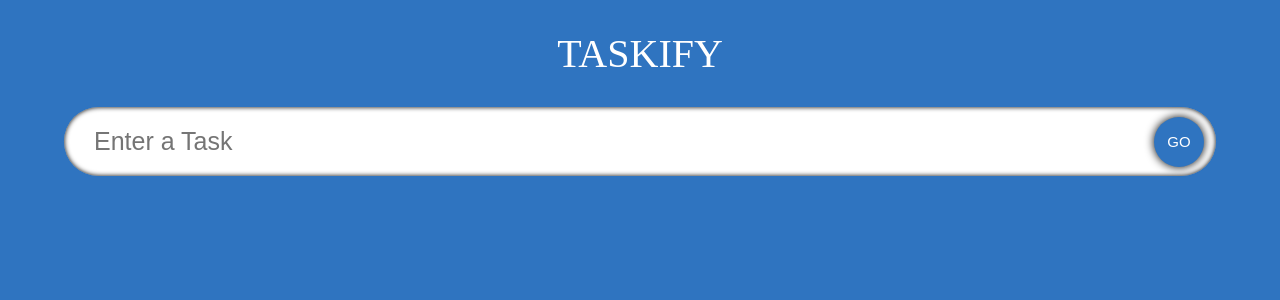
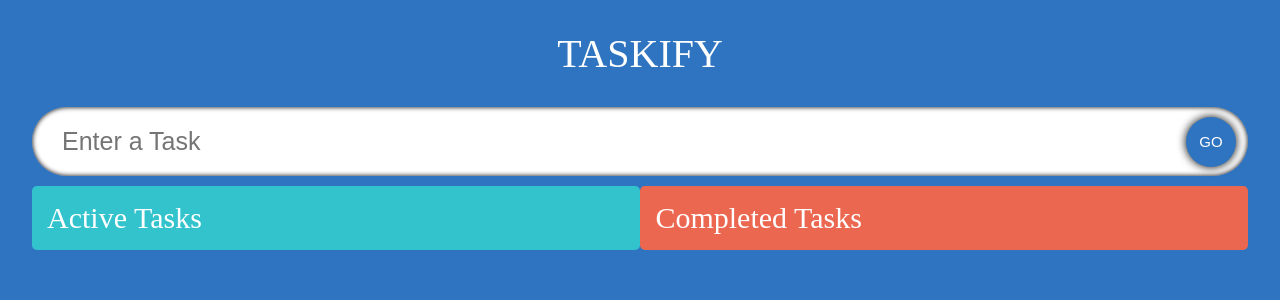
Before and after one commit to dnbworks/react-w--typescript, a React (Create React App) app: page / in a window 1280 px wide. Shown: the top 300 px of the page. Built offline with nearby package versions, Linux system fonts and the light colour scheme; a web font is replaced by a local one.

Commit message:
drap n drop feature start

```diff
--- a/package.json
+++ b/package.json
@@ -41,5 +41,8 @@
       "last 1 firefox version",
       "last 1 safari version"
     ]
+  },
+  "devDependencies": {
+    "@types/react-beautiful-dnd": "^13.1.2"
   }
 }
--- a/src/App.tsx
+++ b/src/App.tsx
@@ -3,10 +3,12 @@
 import InputField from './components/InputField';
 import TodoList from './components/TodoList';
 import { Todo } from "./models";
+import { DragDropContext, DropResult } from 'react-beautiful-dnd';
 
 const App: React.FC = () => {
   const [todo, setTodo] = useState<string>("");
   const [todos, setTodos] = useState<Todo[]>([]);
+  const [CompletedTodos, setCompletedTodos] = useState<Array<Todo>>([]);
 
   const handleAdd = (e: React.FormEvent) => {
     e.preventDefault();
@@ -19,14 +21,18 @@
   console.log(todos);
 
   return (
+    <DragDropContext onDragEnd={() => {}} >
       <div className="App">
           <span className="heading">Taskify</span>
           <InputField todo={todo} setTodo={setTodo} handleAdd={handleAdd} />
           <TodoList
             todos={todos}
             setTodos={setTodos}
+            CompletedTodos={CompletedTodos}
+            setCompletedTodos={setCompletedTodos}
           />
       </div>
+    </DragDropContext>
   );
 }
 
--- a/src/components/SingleTodo.tsx
+++ b/src/components/SingleTodo.tsx
@@ -2,13 +2,15 @@
 import { Todo } from '../models';
 import { AiFillEdit, AiFillDelete } from "react-icons/ai";
 import { MdDone } from "react-icons/md";
+import { Draggable } from 'react-beautiful-dnd';
 
 type Props = {
+  index: number;
   todo: Todo;
   todos: Todo[];
   setTodos: React.Dispatch<React.SetStateAction<Todo[]>>;
 }
-const SingleTodo: React.FC<Props> = ({ todo, todos, setTodos }) => {
+const SingleTodo: React.FC<Props> = ({ index, todo, todos, setTodos }) => {
   const [edit, setEdit] = useState<boolean>(false);
   const [editTodo, setEditTodo] = useState<string>(todo.todo);
 
@@ -39,7 +41,13 @@
   };
 
   return (
-    <form className='todos__single' onSubmit={(e) => handleEdit(e, todo.id)}>
+    <Draggable draggableId={todo.id.toString()} index={index}>
+      { (provided) => (
+        <form className='todos__single'
+          onSubmit={(e) => handleEdit(e, todo.id)}
+          {...provided.draggableProps}
+          {...provided.dragHandleProps}
+          ref={provided.innerRef}>
           {edit ? (
                 <input
                   value={editTodo}
@@ -69,6 +77,8 @@
             </span>
           </div>
         </form>
+      )}
+    </Draggable>
   )
 }
 
--- a/src/components/TodoList.tsx
+++ b/src/components/TodoList.tsx
@@ -1,4 +1,5 @@
 import React from 'react';
+import { Droppable } from 'react-beautiful-dnd';
 import { Todo } from '../models';
 import SingleTodo from './SingleTodo';
 import "./styles.css";
@@ -6,14 +7,40 @@
 interface Props {
   todos: Todo[];
   setTodos: React.Dispatch<React.SetStateAction<Todo[]>>;
+  setCompletedTodos: React.Dispatch<React.SetStateAction<Array<Todo>>>;
+  CompletedTodos: Array<Todo>;
 }
 
-const TodoList: React.FC<Props> = ({ todos, setTodos}) => {
+const TodoList: React.FC<Props> = ({ todos, setTodos, CompletedTodos, setCompletedTodos}) => {
   return (
-    <div className='todos'>
-      { todos.map((todo) => {
-        return <SingleTodo todo={todo} key={todo.id} todos={todos} setTodos={setTodos}/>
-      })}
+    <div className='container'>
+      <Droppable droppableId='TodosList'>
+        { (provided) => (
+          <div className="todos" ref={provided.innerRef} {...provided.droppableProps}>
+            <span className="todos__heading">Active Tasks</span>
+            {
+              todos.map((todo, index) => {
+                return <SingleTodo index={index} todo={todo} todos={todos} key={todo.id} setTodos={setTodos}/>
+              })
+            }
+            {provided.placeholder}
+          </div>
+        )}
+      </Droppable>
+      <Droppable droppableId='TodosRemove'>
+        { (provided) => (
+          <div className="todos remove" ref={provided.innerRef} {...provided.droppableProps}>
+            <span className="todos__heading">Completed Tasks</span>
+            {
+              CompletedTodos.map((todo, index) => {
+                return <SingleTodo index={index} todo={todo} todos={CompletedTodos} key={todo.id} setTodos={setCompletedTodos}/>
+              })
+            }
+            {provided.placeholder}
+          </div>
+        )}
+      </Droppable>
+
     </div>
   )
 }
--- a/src/components/styles.css
+++ b/src/components/styles.css
@@ -1,6 +1,6 @@
 .input {
   display: flex;
-  width: 90%;
+  width: 95%;
   position: relative;
   align-items: center;
 }
@@ -44,21 +44,59 @@
   box-shadow: 0 0 5px black;
 }
 
+.container {
+  width: 95%;
+  display: flex;
+  margin-top: 10px;
+  justify-content: space-between;
+  align-items: flex-start;
+}
+
 .todos {
+  border-radius: 5px;
   display: flex;
-  justify-content: space-evenly;
-  width: 90%;
-  flex-wrap: wrap;
+  flex-direction: column;
+  width: 47.5%;
+  padding: 15px;
+  background-color: rgb(50, 195, 205);
+}
+
+.dragactive {
+  background-color: rgb(0, 221, 236);
+}
+
+.dragcomplete {
+  background-color: rgb(255, 38, 0);
+}
+
+.remove {
+  background-color: rgb(235, 103, 80);
+}
+
+.todos__heading {
+  font-size: 30px;
+  /* text-align: center; */
+  color: white;
 }
 
 .todos__single {
   display: flex;
-  width: 29.5%;
   border-radius: 5px;
   padding: 20px;
   margin-top: 15px;
   background-image: url("https://img.freepik.com/free-photo/crumpled-yellow-paper-background-close-up_60487-2390.jpg?size=626&ext=jpg");
+  transition: 0.2s;
 }
+
+.drag {
+  box-shadow: 0 0 20px black;
+}
+
+.todos__single:hover {
+  box-shadow: 0 0 5px black;
+  transform: scale(1.03);
+}
+
 .todos__single--text {
   flex: 1;
   padding: 5px;
@@ -76,9 +114,9 @@
   cursor: pointer;
 }
 
-@media (max-width: 1200px) {
-  .todos__single {
-    width: 40%;
+@media (max-width: 1100px) {
+  .todos {
+    width: 45%;
   }
 }
 
@@ -86,10 +124,12 @@
   .input {
     width: 95%;
   }
+  .container {
+    width: 95%;
+    flex-direction: column;
+  }
   .todos {
     width: 95%;
-  }
-  .todos__single {
-    width: 100%;
+    margin-bottom: 10px;
   }
 }
```
Also changed, not shown: 1 other file (tests, documents, lock files or other folders). Lines whose indentation alone changed are shown as unchanged.
